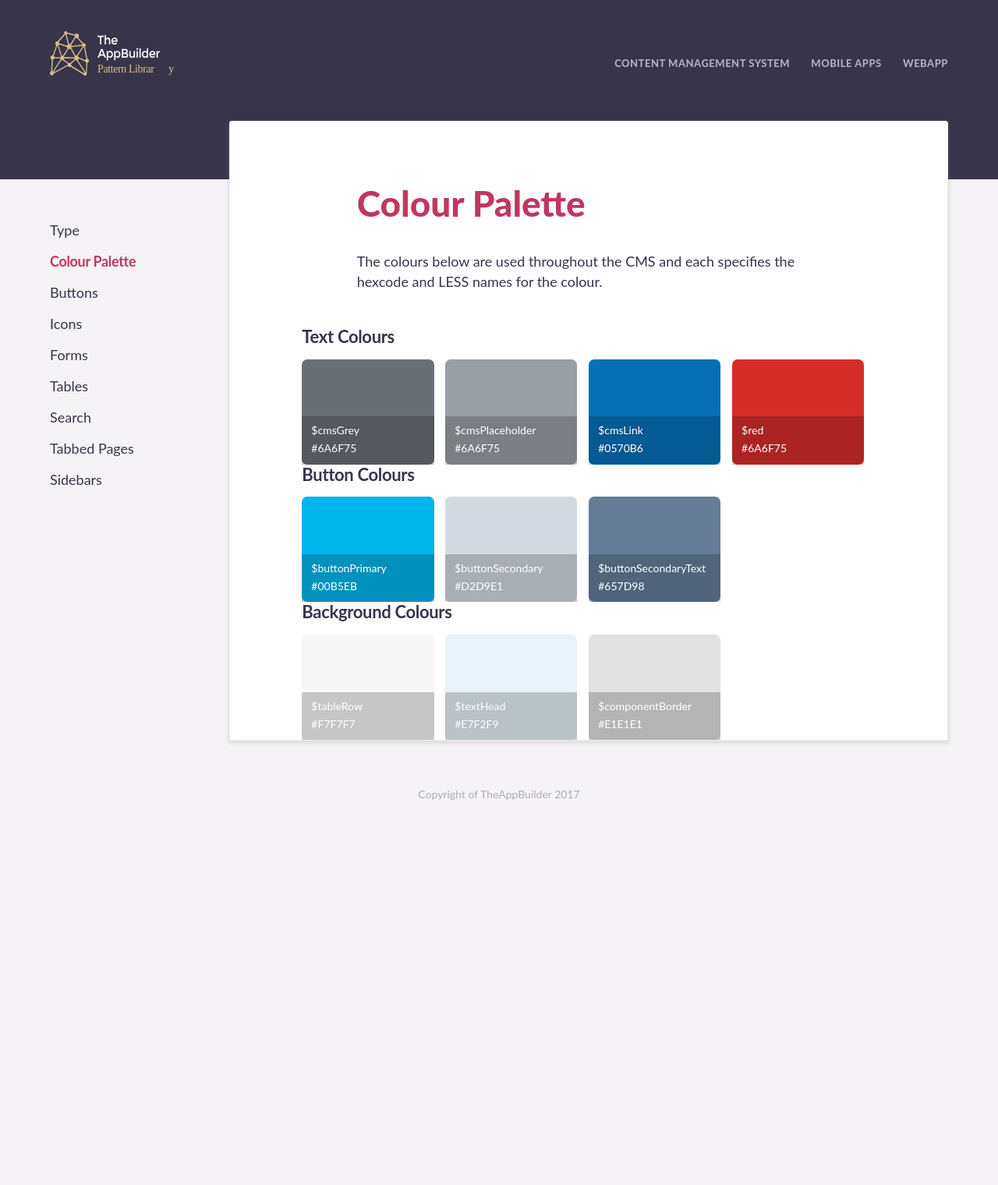
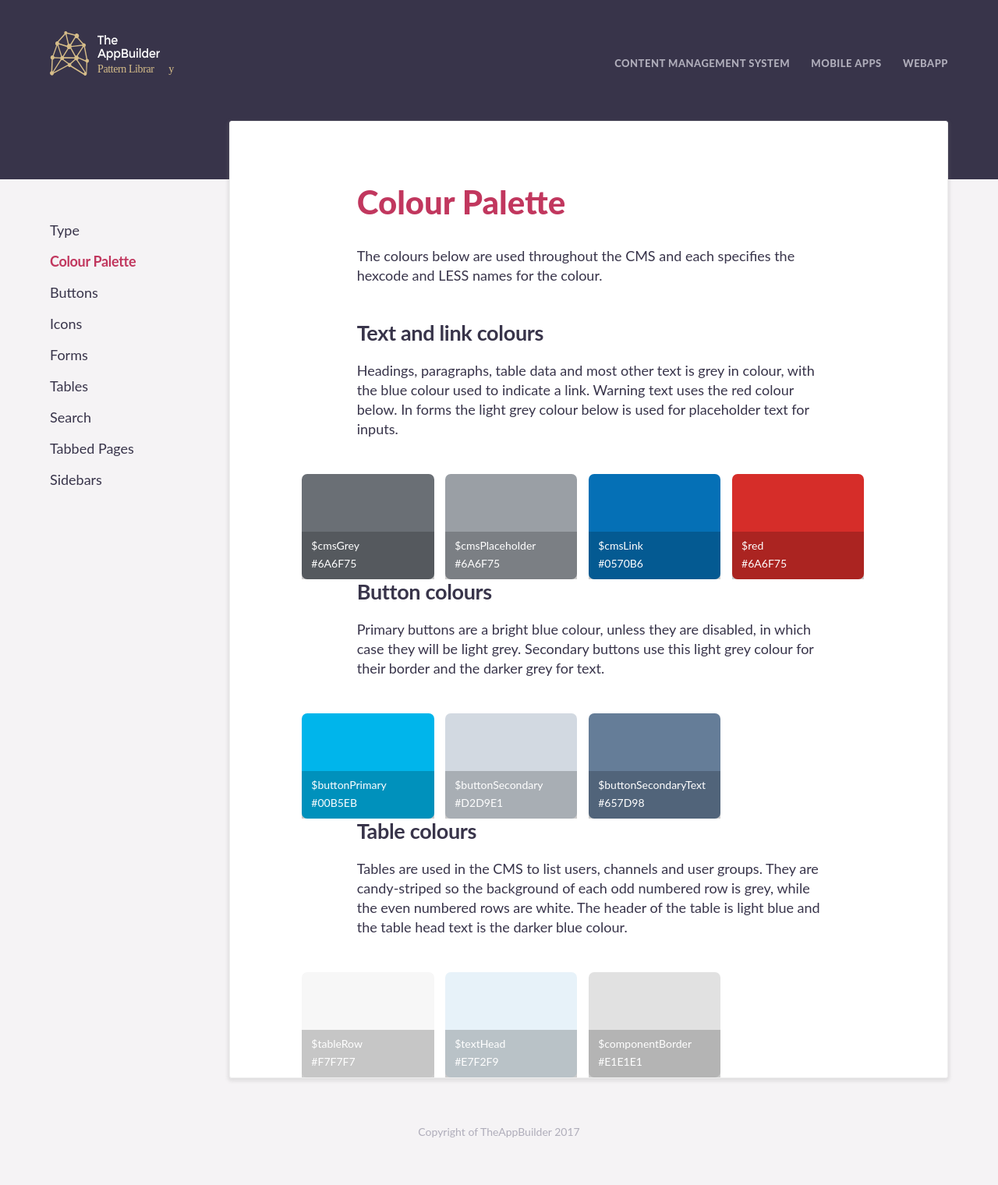
Before and after one commit to TheAppBuilderTeam/tab-pattern-library, a Jekyll site: the page built from cms/colours/index.html, in a window 1280 px wide. Shown: the whole page at 78% size. Built offline with Jekyll 4.4.1, drawn with Linux system fonts in a browser that asks for light colours; some web fonts are replaced; before the commit the page ends 1087 px from its top, so only the background shows below that.

Commit message:
updating colours page

```diff
--- a/Gemfile
+++ b/Gemfile
@@ -24,3 +24,8 @@
 
 # Windows does not include zoneinfo files, so bundle the tzinfo-data gem
 gem 'tzinfo-data', platforms: [:mingw, :mswin, :x64_mingw, :jruby]
+
+require 'rbconfig'
+ if RbConfig::CONFIG['target_os'] =~ /darwin(1[0-3])/i
+   gem 'rb-fsevent', '<= 0.9.4'
+ end
--- a/_sass/_base.scss
+++ b/_sass/_base.scss
@@ -190,10 +190,10 @@
 }
 
 .colour__block{
-	width: 23%;
+	width: 22.5%;
 	margin-right: 2%;
 	height: 135px;
-	float: left;
+  display: inline-block;
 	position: relative;
 	border-radius: 7px;
 	&--one{
--- a/_sass/_typography.scss
+++ b/_sass/_typography.scss
@@ -15,7 +15,7 @@
 
 h1{
 	@include latoHeavy;
-	font-size: 46px;
+	font-size: 42px;
 	color: $pink;
 	line-height: 1.1em;
 	padding-bottom: 0.8em;
@@ -23,7 +23,7 @@
 
 h2{
 	@include latoBold;
-	font-size: 33px;
+	font-size: 27px;
 	line-height: 1.2em;
 	padding-bottom: 0.7em;
 	clear: both;
--- a/cms/colours/index.html
+++ b/cms/colours/index.html
@@ -6,10 +6,12 @@
 title: Colour Palette
 ---
 
-<p>The colours below are used throughout the CMS and each specifies the hexcode and LESS names for the colour. </p>
+<p>The colours below are used throughout the CMS and each specifies the hexcode and LESS names for the colour.</p>
+
+<h2>Text and link colours</h2>
+<p>Headings, paragraphs, table data and most other text is grey in colour, with the blue colour used to indicate a link. Warning text uses the red colour below. In forms the light grey colour below is used for placeholder text for inputs. </p>
 
 <ul class="main__content__block padding__30"  markdown="0">
-	<h3 class="float__left width__100">Text Colours</h3>
 	<li class="colour__block colour__block--one">
 		<div class="colour__block__info">
 			<p>$cmsGrey</p>
@@ -36,8 +38,10 @@
 	</li>
 </ul>
 
+<h2>Button colours</h2>
+<p>Primary buttons are a bright blue colour, unless they are disabled, in which case they will be light grey. Secondary buttons use this light grey colour for their border and the darker grey for text. </p>
+
 	<ul class="main__content__block padding__30"  markdown="0">
-	<h3 class="float__left width__100">Button Colours</h3>
 		<li class="colour__block colour__block--five">
 			<div class="colour__block__info">
 				<p>$buttonPrimary</p>
@@ -58,8 +62,10 @@
 		</li>
 	</ul>
 
+<h2>Table colours</h2>
+<p>Tables are used in the CMS to list users, channels and user groups. They are candy-striped so the background of each odd numbered row is grey, while the even numbered rows are white. The header of the table is light blue and the table head text is the darker blue colour. </p>
+
 <ul class="main__content__block padding__100"  markdown="0">
-	<h3 class="float__left width__100">Background Colours</h3>
 	<li class="colour__block colour__block--eight">
 		<div class="colour__block__info">
 			<p>$tableRow</p>
```
Also changed, not shown: cms/type/index.html (+8 -1 lines), Gemfile.lock. Lines whose indentation alone changed are shown as unchanged.
